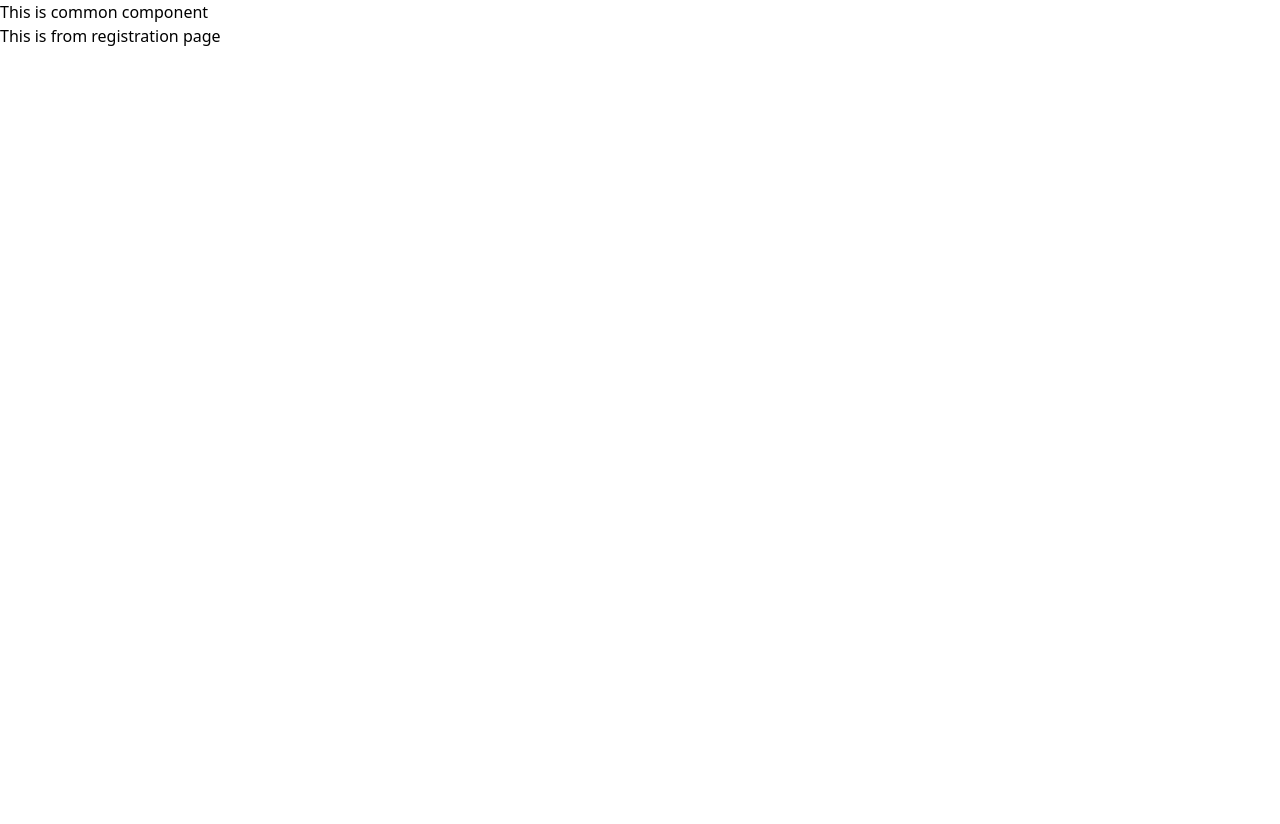
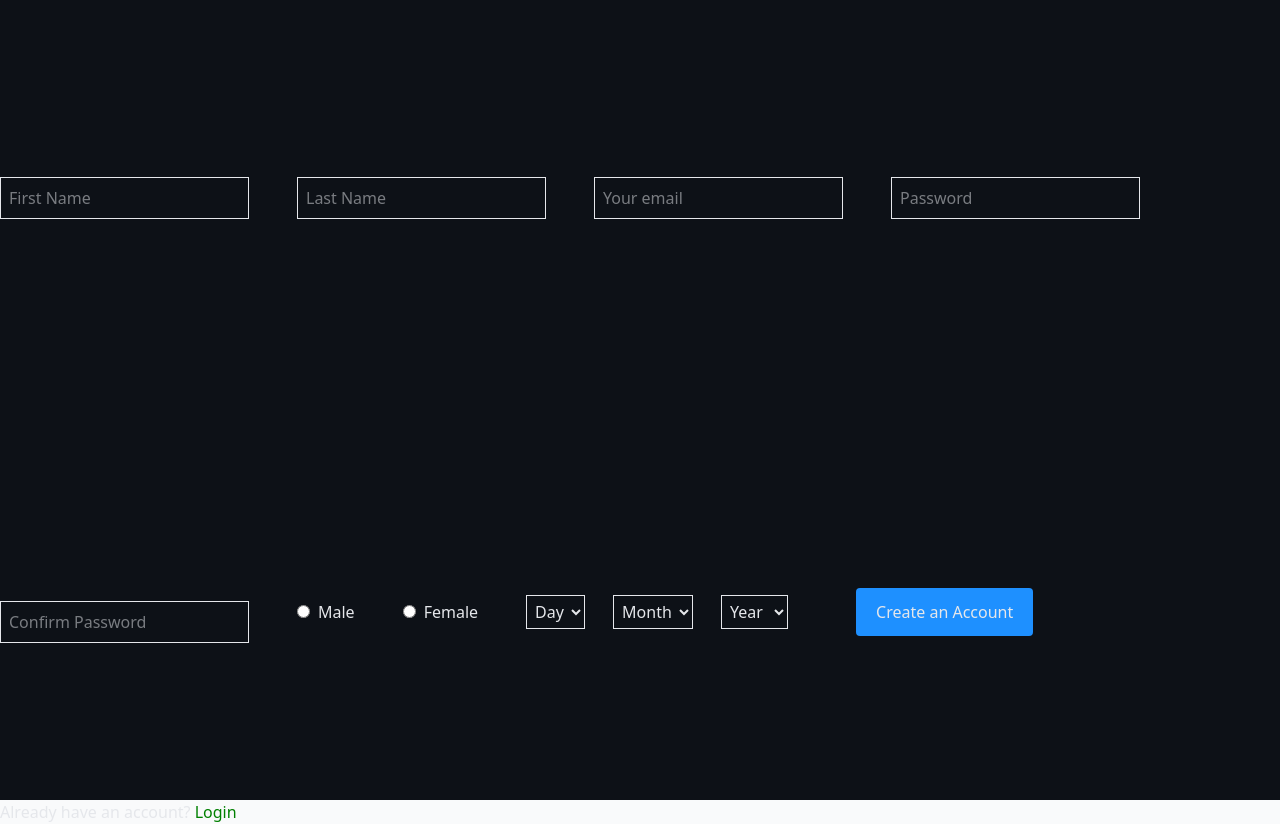
Before and after one commit to arafatYasir/Linkora, a React (Vite) app in the folder frontend/: page /signup in a window 1280 px wide. Before the commit the page ends 800 px from the top, so only its background shows below. Built offline with nearby package versions, Linux system fonts and the light colour scheme.

Commit message:
Very simple registration page added

```diff
--- a/frontend/index.html
+++ b/frontend/index.html
@@ -1,12 +1,22 @@
 <!doctype html>
 <html lang="en">
+
 <head>
   <meta charset="UTF-8" />
   <meta name="viewport" content="width=device-width, initial-scale=1.0" />
-    <title>social-media</title>
+  <title>Linkora</title>
+
+  <!-- Fonts: Inter & Poppins -->
+  <link rel="preconnect" href="https://fonts.googleapis.com">
+  <link rel="preconnect" href="https://fonts.gstatic.com" crossorigin>
+  <link
+    href="https://fonts.googleapis.com/css2?family=Inter:ital,opsz,wght@0,14..32,100..900;1,14..32,100..900&family=Poppins:wght@400;500;600;700;800;900&display=swap"
+    rel="stylesheet">
 </head>
-  <body>
+
+<body class="dark">
   <div id="root"></div>
   <script type="module" src="/src/main.jsx"></script>
 </body>
+
 </html>
--- a/frontend/src/App.jsx
+++ b/frontend/src/App.jsx
@@ -1,13 +1,13 @@
 import { Outlet, Route, Routes } from "react-router-dom";
-import RegistrationPage from "./pages/RegistrationPage";
+import SignUpPage from "./pages/SignUpPage";
 
 const App = () => {
 
   return (
     <>
       <Routes>
-        <Route path="/" element={<div>This is common component <Outlet /></div>}>
-          <Route path="/signup" element={<RegistrationPage />} />
+        <Route path="/" element={<div><Outlet /></div>}>
+          <Route path="/signup" element={<SignUpPage />} />
         </Route>
       </Routes>
     </>
--- a/frontend/src/index.css
+++ b/frontend/src/index.css
@@ -1 +1,71 @@
 @import "tailwindcss";
+
+@theme {
+  /* Light Theme Colors */
+  --color-primary: #00c26d;
+  --color-primary-hover: #00a85f;
+  --color-bg: #f9fafb;
+  --color-surface: #ffffff;
+  --color-text-primary: #111827;
+  --color-text-secondary: #6b7280;
+  --color-border: #e5e7eb;
+  --color-error: #ef4444;
+  --color-success: #16a34a;
+
+  /* Dark Theme Colors */
+  --dark-color-primary: #00e07b;
+  --dark-color-primary-hover: #00c46a;
+  --dark-color-bg: #0d1117;
+  --dark-color-surface: #161b22;
+  --dark-color-text-primary: #e5e7eb;
+  --dark-color-text-secondary: #9ca3af;
+  --dark-color-border: #1f2937;
+  --dark-color-error: #f87171;
+  --dark-color-success: #22c55e;
+
+  /* Gradients & Effects */
+  --color-gradient-primary: linear-gradient(135deg, #00e07b, #00b967);
+  --color-glow-green: 0 0 12px rgba(0, 224, 123, 0.5);
+
+  /* Layout & Components */
+  --radius-card: 12px;
+  --radius-button: 8px;
+  --radius-avatar: 50%;
+
+  /* Shadows */
+  --shadow-light: 0 4px 12px rgba(0, 0, 0, 0.05);
+  --shadow-dark: 0 4px 12px rgba(0, 0, 0, 0.4);
+
+  /* Glass & Transitions */
+  --backdrop-blur: blur(12px);
+  --transition-default: all 0.25s ease;
+}
+
+/* Light Theme Defaults */
+:root {
+  background-color: var(--color-bg);
+  color: var(--color-text-primary);
+}
+
+/* Dark Theme Overrides */
+.dark {
+  --color-primary: var(--dark-color-primary);
+  --color-primary-hover: var(--dark-color-primary-hover);
+  --color-bg: var(--dark-color-bg);
+  --color-surface: var(--dark-color-surface);
+  --color-text-primary: var(--dark-color-text-primary);
+  --color-text-secondary: var(--dark-color-text-secondary);
+  --color-border: var(--dark-color-border);
+  --color-error: var(--dark-color-error);
+  --color-success: var(--dark-color-success);
+  --color-gradient-primary: linear-gradient(135deg, #00c46a, #00e07b);
+  --box-shadow: var(--shadow-dark);
+}
+
+/* 🌐 Global Styles */
+body {
+  background: var(--color-bg);
+  color: var(--color-text-primary);
+  font-smooth: always;
+  height: 100vh;
+}
--- a/frontend/src/pages/RegistrationPage.jsx
+++ /dev/null
@@ -1,12 +0,0 @@
-import { useSelector } from "react-redux"
-
-const RegistrationPage = () => {
-  const userInfo = useSelector(state => state.auth.userInfo);
-
-  console.log(userInfo);
-  return (
-    <div>This is from registration page</div>
-  )
-}
-
-export default RegistrationPage
--- /dev/null
+++ b/frontend/src/pages/SignUpPage.jsx
@@ -0,0 +1,101 @@
+import { useState } from "react"
+import { Link } from "react-router-dom"
+
+const SignUpPage = () => {
+  const [formData, setFormData] = useState({
+    firstname: "",
+    lastname: "",
+    email: "",
+    password: "",
+    confirmPassword: "",
+    gender: "",
+    day: "",
+    month: "",
+    year: ""
+  });
+
+  const handleChange = (e) => {
+    setFormData(prev => ({
+      ...prev,
+      [e.target.name]: e.target.value
+    }))
+  }
+
+  const handleSubmit = (e) => {
+    e.preventDefault();
+  }
+
+  return (
+    <div className="container mx-auto">
+      <form className="flex flex-wrap gap-12 items-center min-h-screen">
+
+        <input
+          className="px-2 py-2 border mt-5" type="text" placeholder="First Name" name="firstname"
+          value={formData.firstname} onChange={handleChange}
+        />
+
+        <input
+          className="px-2 py-2 border mt-5" type="text" placeholder="Last Name" name="lastname"
+          value={formData.lastname} onChange={handleChange}
+        />
+
+        <input
+          className="px-2 py-2 border mt-5" type="email" placeholder="Your email" name="email"
+          value={formData.email} onChange={handleChange}
+        />
+
+        <input
+          className="px-2 py-2 border mt-5" type="password" placeholder="Password" name="password"
+          value={formData.password} onChange={handleChange}
+        />
+
+        <input
+          className="px-2 py-2 border mt-5" type="password" placeholder="Confirm Password" name="confirmPassword"
+          value={formData.confirmPassword} onChange={handleChange}
+        />
+
+        <div>
+          <input type="radio" name="gender" id="male" value="Male" onChange={handleChange} checked={formData.gender === "Male"} />
+          <label htmlFor="male" className="ml-2">Male</label>
+        </div>
+
+        <div>
+          <input type="radio" name="gender" id="female" value="Female" onChange={handleChange} checked={formData.gender === "Female"} />
+          <label htmlFor="female" className="ml-2">Female</label>
+        </div>
+
+        <div className="flex gap-x-7">
+          <select className="border p-1" name="day" value={formData.day} onChange={handleChange}>
+            <option>Day</option>
+            <option>1</option>
+            <option>2</option>
+            <option>3</option>
+            <option>4</option>
+          </select>
+
+          <select className="border p-1" name="month" value={formData.month} onChange={handleChange}>
+            <option>Month</option>
+            <option>1</option>
+            <option>2</option>
+            <option>3</option>
+            <option>4</option>
+          </select>
+
+          <select className="border p-1" name="year" value={formData.year} onChange={handleChange}>
+            <option>Year</option>
+            <option>2000</option>
+            <option>2001</option>
+            <option>2002</option>
+            <option>2003</option>
+          </select>
+        </div>
+
+        <button type="submit" className="bg-[dodgerblue] py-3 px-5 rounded ml-5">Create an Account</button>
+      </form>
+
+      <p>Already have an account? <Link className="text-[green]">Login</Link></p>
+    </div>
+  )
+}
+
+export default SignUpPage
```
Lines whose indentation alone changed are shown as unchanged.
